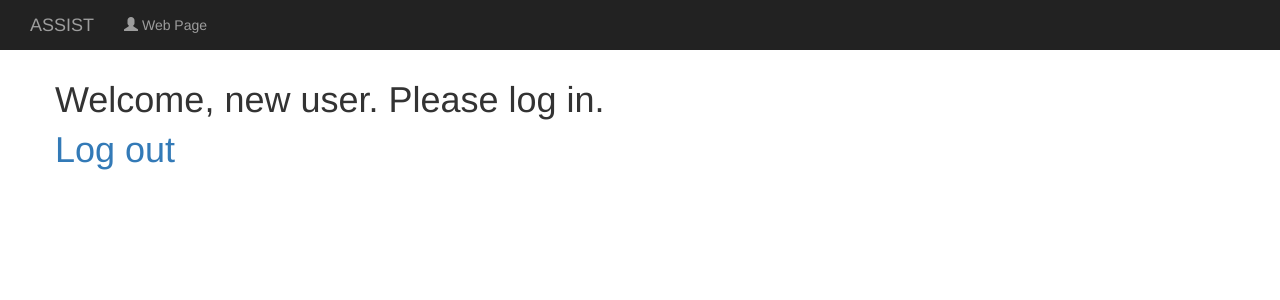
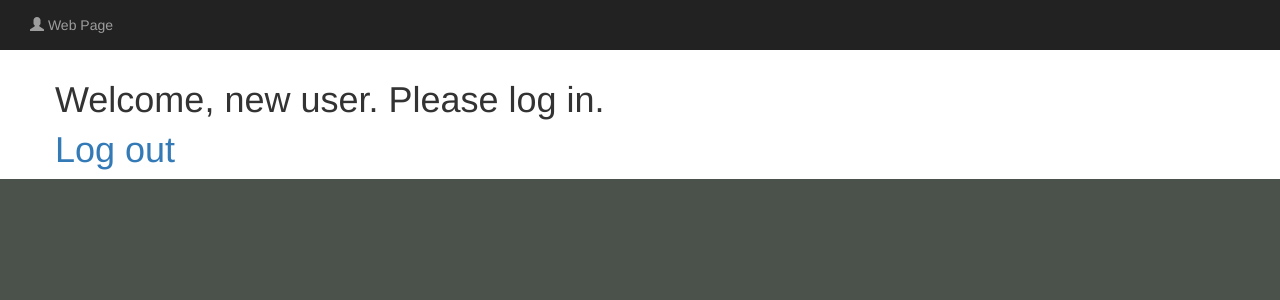
Before and after one commit to beniamin-cazacu/campus_usv, a Django app: template src/pagina_web/templates/principal_page.html in a window 1280 px wide. Shown: the top 300 px of the page. Run offline with Django 3.2, Linux system fonts and the light colour scheme; the template is opened without the code that fills it, so the values that code supplies are empty; parts of the project's set-up code (start-up, migrations or seed data) failed here and were passed over; some libraries are stand-ins or nearby versions.

Commit message:
Static files added

```diff
--- a/src/pagina_web/templates/principal_page.html
+++ b/src/pagina_web/templates/principal_page.html
@@ -1,4 +1,9 @@
 {% extends 'base.html' %}
+{% load static %}
+{% block head %}
+<link rel="stylesheet" type="text/css" href="{% static 'css/main.css' %}">
+{% endblock %}
+
 {% block title %}WebPage|Events{% endblock %}
 {% block add-nav %}
 <li><a href=""><span class="glyphicon glyphicon-user"></span> Web Page</a></li></li>
--- /dev/null
+++ b/src/static/css/main.css
@@ -0,0 +1,5 @@
+html,body {
+            background: #283028d5;
+            font-family: Arial, sans-serif;
+
+            }
--- a/src/templates/base.html
+++ b/src/templates/base.html
@@ -5,6 +5,10 @@
     <title> {% block title %}Assisted{% endblock %}</title>
 
     {% load staticfiles %}
+
+    {% block head %}
+    {% endblock %}
+
     {% include 'snippets/css.html' %}
     {% include 'snippets/js.html' %}
 
@@ -21,8 +25,8 @@
                 <span class="icon-bar"></span>
                 <span class="icon-bar"></span>
             </button>
-            <a class="navbar-brand" href="https://assist-software.net/">ASSIST</a>
         </div>
+
         <div class="collapse navbar-collapse" id="myNavbar">
             <ul class="nav navbar-nav">
                 {% block add-nav %}
```
Also changed, not shown: src/platforma_web/settings.py (+10 -0 lines), src/static/__init__.py (added).
